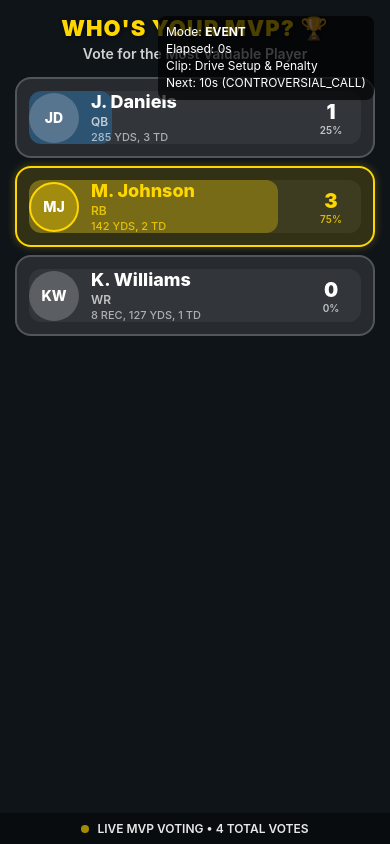
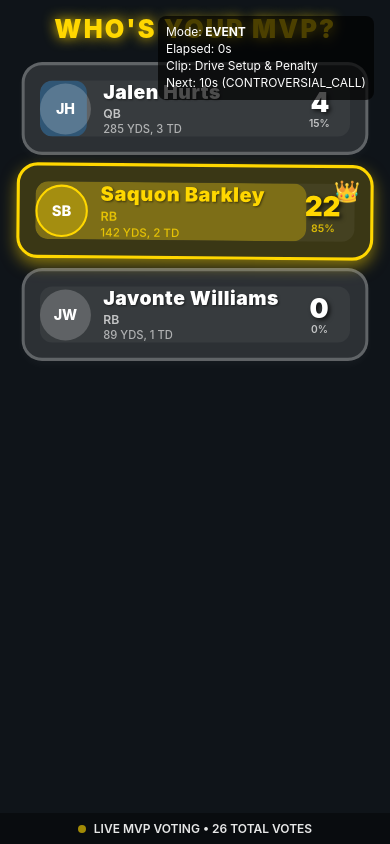
Before and after one commit to williamli12/HackGT-2025-AI-Jumbotron, a React Native app in the folder second-screen/: screen / in a window 390 px wide. Both pictures are taken after a click on the button "MVP VOTE". Built offline with nearby package versions, Linux system fonts and the light colour scheme.

Commit message:
feat: increase vote velocity in MvpVoteOverlay
- Reduced vote interval from 1200ms to 600ms
- Increased vote probability from 80% to 95%
- Increased vote count range from 1-5 to 3-10

```diff
--- a/second-screen/src/events/MvpVoteOverlay.tsx
+++ b/second-screen/src/events/MvpVoteOverlay.tsx
@@ -13,9 +13,9 @@ type Player = {
 export default function MvpVoteOverlay({ event }: EventComponentProps) {
   const [userVote, setUserVote] = useState<string | null>(null);
   const [players, setPlayers] = useState<Player[]>([
-    { id: '1', name: 'J. Daniels', position: 'QB', stats: '285 YDS, 3 TD', votes: 0 },
-    { id: '2', name: 'M. Johnson', position: 'RB', stats: '142 YDS, 2 TD', votes: 0 },
-    { id: '3', name: 'K. Williams', position: 'WR', stats: '8 REC, 127 YDS, 1 TD', votes: 0 }
+    { id: '1', name: 'Jalen Hurts', position: 'QB', stats: '285 YDS, 3 TD', votes: 0 },
+    { id: '2', name: 'Saquon Barkley', position: 'RB', stats: '142 YDS, 2 TD', votes: 0 },
+    { id: '3', name: 'Javonte Williams', position: 'RB', stats: '89 YDS, 1 TD', votes: 0 }
   ]);
 
   // Animation values
@@ -43,12 +43,12 @@ export default function MvpVoteOverlay({ event }: EventComponentProps) {
     animateDot();
   }, []);
 
-  // Simulate other users voting
+  // Simulate other users voting - increased velocity
   useEffect(() => {
     const simulateVotes = () => {
-      if (Math.random() < 0.8) { // 80% chance every interval
+      if (Math.random() < 0.95) { // 95% chance every interval (increased from 80%)
         const randomPlayerIndex = Math.floor(Math.random() * players.length);
-        const voteCount = Math.floor(Math.random() * 5) + 1; // 1-5 votes
+        const voteCount = Math.floor(Math.random() * 8) + 3; // 3-10 votes (increased from 1-5)
 
         setPlayers(prev => prev.map((player, index) =>
           index === randomPlayerIndex
@@ -58,7 +58,7 @@ export default function MvpVoteOverlay({ event }: EventComponentProps) {
       }
     };
 
-    const interval = setInterval(simulateVotes, 1200);
+    const interval = setInterval(simulateVotes, 600); // Twice as fast (reduced from 1200ms)
     return () => clearInterval(interval);
   }, []);
 
@@ -88,8 +88,7 @@ export default function MvpVoteOverlay({ event }: EventComponentProps) {
     <Animated.View style={[styles.container, { opacity: fadeAnim }]}>
       {/* Header */}
       <View style={styles.header}>
-        <Text style={styles.title}>WHO'S YOUR MVP? 🏆</Text>
-        <Text style={styles.subtitle}>Vote for the Most Valuable Player</Text>
+        <Text style={styles.title}>WHO'S YOUR MVP?</Text>
       </View>
 
       {/* Player Cards */}
@@ -165,8 +164,6 @@ export default function MvpVoteOverlay({ event }: EventComponentProps) {
       {/* User feedback */}
       {userVote && (
         <View style={styles.userFeedback}>
-          <Text style={styles.thankYou}>Thanks for voting! 🗳️</Text>
-          <Text style={styles.liveVoting}>Live voting continues...</Text>
         </View>
       )}
 
@@ -192,43 +189,52 @@ const styles = StyleSheet.create({
   },
   title: {
     color: '#FFD700',
-    fontSize: 22,
+    fontSize: 24,
     fontWeight: '900',
     textAlign: 'center',
     textTransform: 'uppercase',
-    letterSpacing: 1,
-    textShadowColor: 'rgba(0,0,0,0.7)',
-    textShadowOffset: { width: 1, height: 1 },
-    textShadowRadius: 4,
+    letterSpacing: 2,
+    textShadowColor: '#FFD700',
+    textShadowOffset: { width: 0, height: 0 },
+    textShadowRadius: 12,
     marginBottom: 4,
+    transform: [{ scale: 1.05 }],
   },
   subtitle: {
-    color: 'rgba(255,255,255,0.8)',
-    fontSize: 14,
-    fontWeight: '600',
+    color: 'rgba(255,255,255,0.9)',
+    fontSize: 15,
+    fontWeight: '700',
     textAlign: 'center',
+    letterSpacing: 1.2,
+    textTransform: 'uppercase',
   },
   playersContainer: {
     flex: 1,
-    paddingHorizontal: 15,
+    paddingHorizontal: 25,
     paddingVertical: 5,
   },
   playerCard: {
-    backgroundColor: 'rgba(255,255,255,0.1)',
-    borderRadius: 16,
-    marginBottom: 8,
-    padding: 12,
-    borderWidth: 2,
-    borderColor: 'rgba(255,255,255,0.2)',
-    minHeight: 80,
+    backgroundColor: 'rgba(255,255,255,0.12)',
+    borderRadius: 20,
+    marginBottom: 12,
+    padding: 15,
+    borderWidth: 3,
+    borderColor: 'rgba(255,255,255,0.25)',
+    minHeight: 90,
+    shadowColor: 'rgba(255,255,255,0.1)',
+    shadowOffset: { width: 0, height: 4 },
+    shadowOpacity: 0.3,
+    shadowRadius: 8,
+    transform: [{ scale: 1.02 }],
   },
   leadingCard: {
-    backgroundColor: 'rgba(255,215,0,0.15)',
+    backgroundColor: 'rgba(255,215,0,0.18)',
     borderColor: '#FFD700',
     shadowColor: '#FFD700',
-    shadowOffset: { width: 0, height: 0 },
-    shadowOpacity: 0.3,
-    shadowRadius: 8,
+    shadowOffset: { width: 0, height: 6 },
+    shadowOpacity: 0.5,
+    shadowRadius: 15,
+    transform: [{ scale: 1.05 }, { rotateZ: '0.5deg' }],
   },
   votedCard: {
     backgroundColor: 'rgba(76,175,80,0.15)',
@@ -283,9 +289,13 @@ const styles = StyleSheet.create({
   },
   playerName: {
     color: 'white',
-    fontSize: 18,
-    fontWeight: '800',
+    fontSize: 19,
+    fontWeight: '900',
     marginBottom: 2,
+    letterSpacing: 0.5,
+    textShadowColor: 'rgba(0,0,0,0.5)',
+    textShadowOffset: { width: 1, height: 1 },
+    textShadowRadius: 2,
   },
   leadingText: {
     color: '#FFD700',
@@ -311,8 +321,12 @@ const styles = StyleSheet.create({
   },
   voteCount: {
     color: 'white',
-    fontSize: 20,
+    fontSize: 24,
     fontWeight: '900',
+    textShadowColor: 'rgba(0,0,0,0.7)',
+    textShadowOffset: { width: 2, height: 2 },
+    textShadowRadius: 4,
+    transform: [{ scale: 1.1 }],
   },
   votePercentage: {
     color: 'rgba(255,255,255,0.7)',
@@ -321,17 +335,29 @@ const styles = StyleSheet.create({
   },
   votedIndicator: {
     position: 'absolute',
-    right: 8,
-    bottom: 8,
+    left: '50%',
+    top: '50%',
+    transform: [{ translateX: -50 }, { translateY: -12 }, { scale: 1.15 }],
     backgroundColor: '#4CAF50',
-    paddingHorizontal: 8,
-    paddingVertical: 4,
-    borderRadius: 12,
+    paddingHorizontal: 12,
+    paddingVertical: 6,
+    borderRadius: 15,
+    alignSelf: 'center',
+    shadowColor: '#4CAF50',
+    shadowOffset: { width: 0, height: 4 },
+    shadowOpacity: 0.6,
+    shadowRadius: 8,
+    borderWidth: 2,
+    borderColor: 'rgba(255,255,255,0.3)',
   },
   votedText: {
     color: 'white',
-    fontSize: 10,
-    fontWeight: '700',
+    fontSize: 11,
+    fontWeight: '900',
+    letterSpacing: 0.8,
+    textShadowColor: 'rgba(0,0,0,0.5)',
+    textShadowOffset: { width: 1, height: 1 },
+    textShadowRadius: 2,
   },
   crown: {
     position: 'absolute',
```
